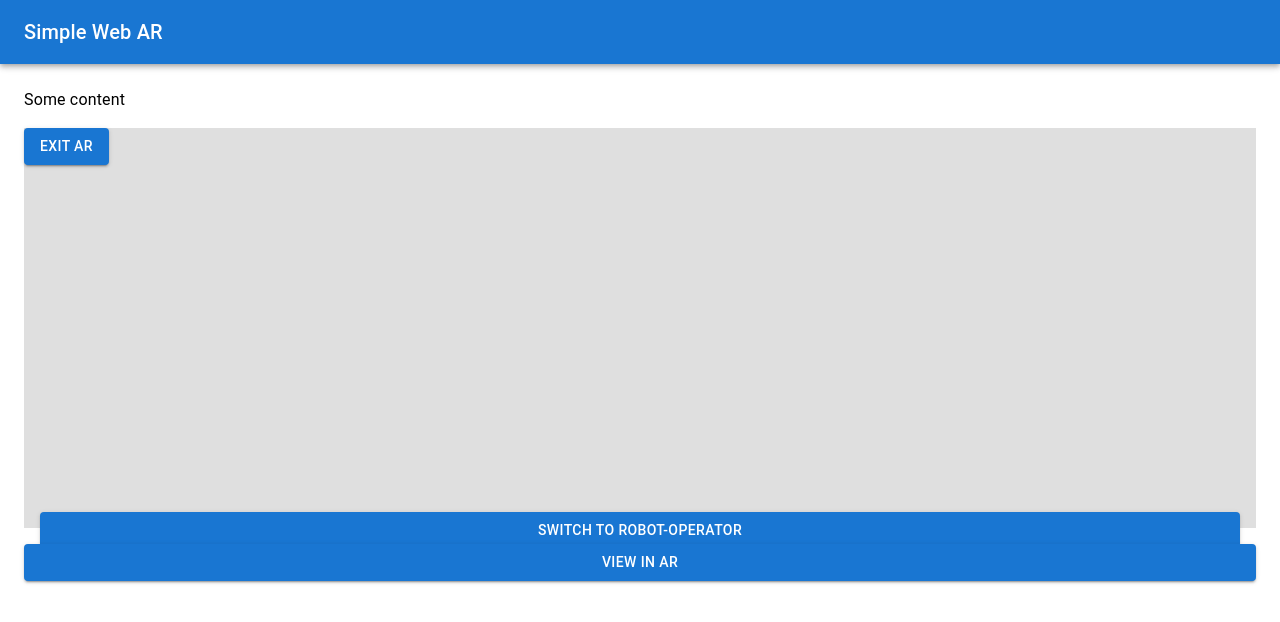
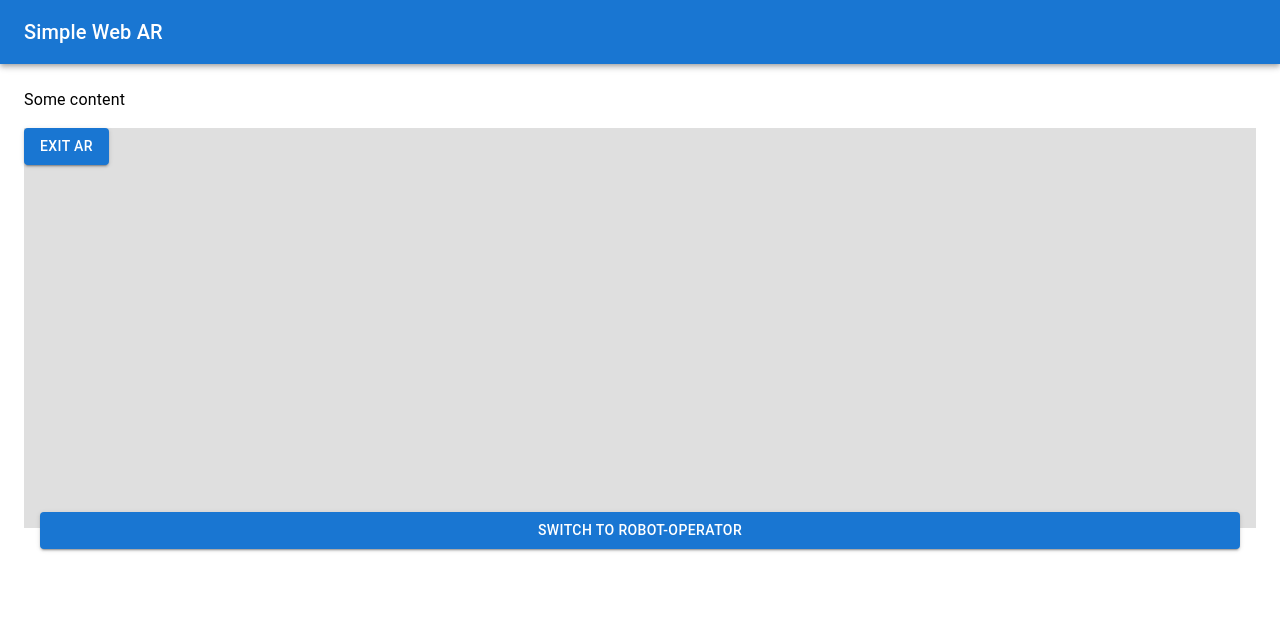
Before and after one commit to dev-mdean/simple-web-ar, a React (Vite) app: page / in a window 1280 px wide. Shown: the top 622 px of the page. Built offline with nearby package versions, Linux system fonts and the light colour scheme.

Commit message:
adds device detection library to determine if safari is being used

```diff
--- a/package.json
+++ b/package.json
@@ -16,6 +16,7 @@
     "@google/model-viewer": "^3.4.0",
     "@mui/material": "^5.15.14",
     "react": "^18.2.0",
+    "react-device-detect": "^2.2.3",
     "react-dom": "^18.2.0",
     "sass": "^1.72.0",
     "three": "^0.160.0"
--- a/src/components/App.tsx
+++ b/src/components/App.tsx
@@ -5,6 +5,7 @@ import Button from '@mui/material/Button'
 import Toolbar from '@mui/material/Toolbar'
 import Typography from '@mui/material/Typography'
 import { useCallback, useEffect, useMemo, useRef, useState } from 'react'
+import { isMobileSafari } from 'react-device-detect'
 
 enum ViewingMode {
   AR,
@@ -34,7 +35,6 @@ const App = () => {
   const modelViewerRef = useRef<ModelViewerElement>(null)
   const [model, setModel] = useState(models.cube)
   const [viewingMode, setViewingMode] = useState(ViewingMode.ThreeD)
-  const canUseQuickView = useMemo(() => navigator.userAgent.indexOf('Safari') > -1, [])
 
   const handleActivateAR = useCallback(() => {
     console.log('Activating AR')
@@ -127,7 +127,7 @@ const App = () => {
                 </Box>
               </Box>
             </model-viewer>
-            {(modelViewerRef.current?.canActivateAR || canUseQuickView) && (
+            {(modelViewerRef.current?.canActivateAR || isMobileSafari) && (
               <Button onClick={handleActivateAR} variant='contained'>
                 View in AR
               </Button>
```
Also changed, not shown: 1 other file (tests, documents, lock files or other folders).
